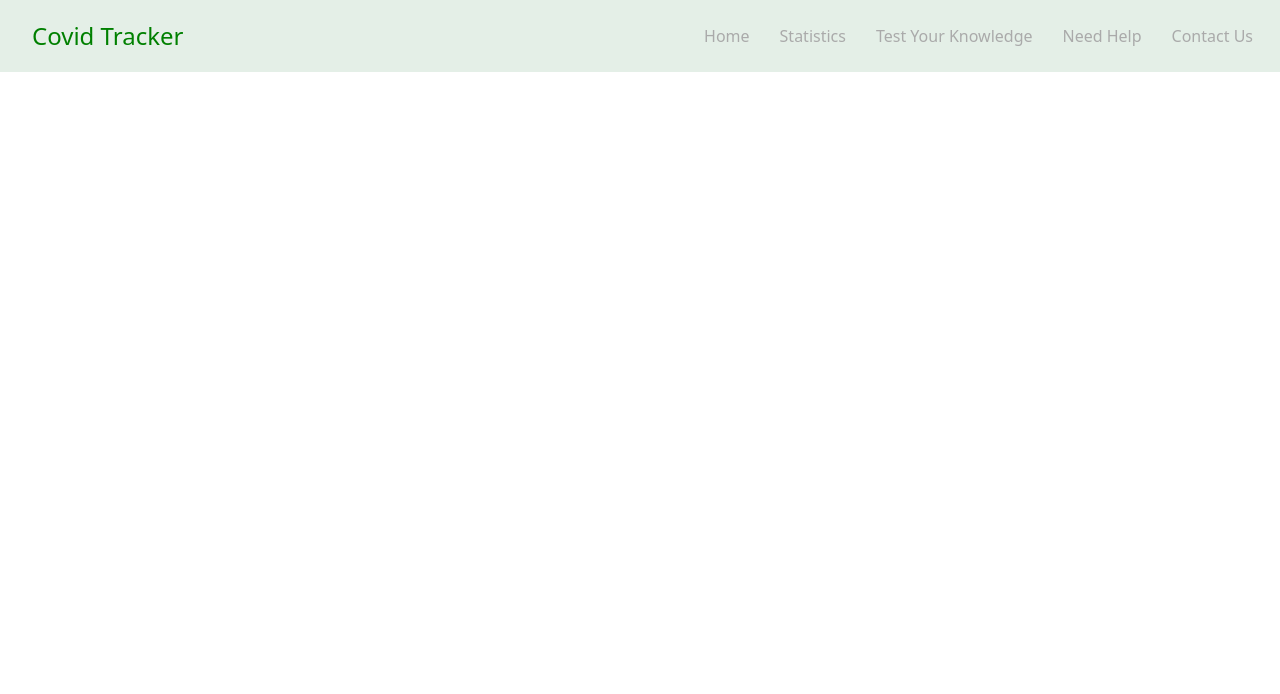
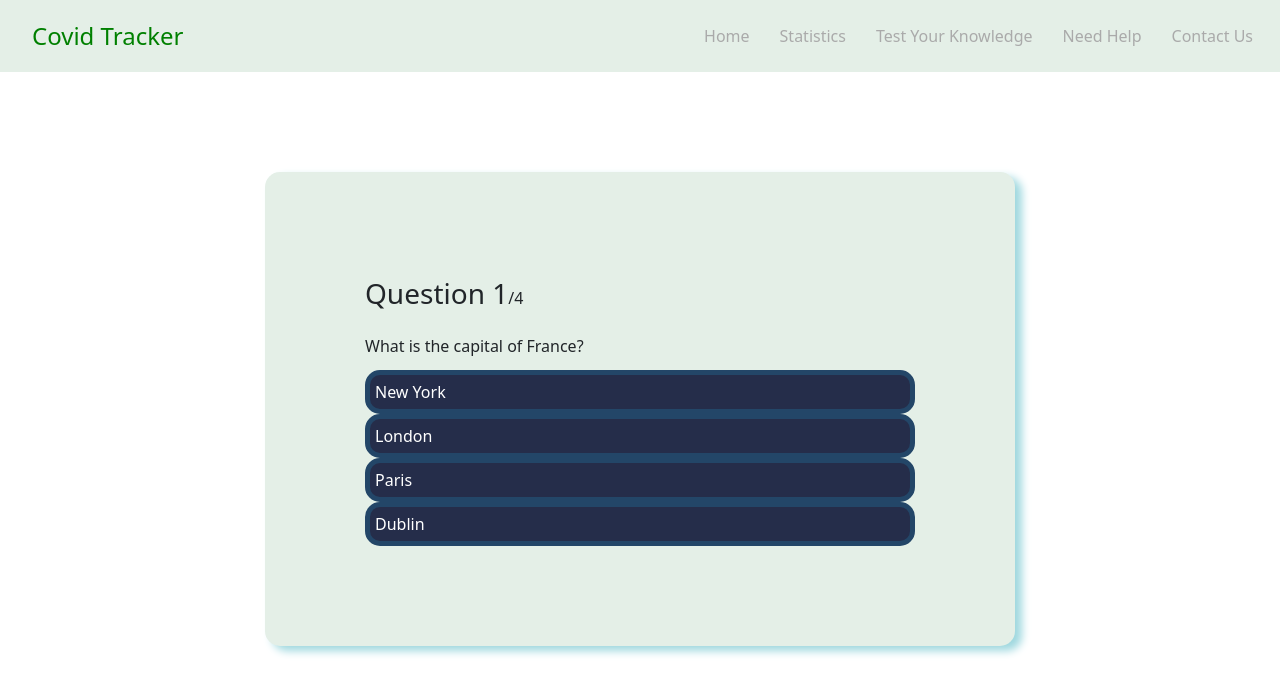
Before and after one commit to deepvashisth/Covid_Tracker, a React (Create React App) app: page /Quiz in a window 1280 px wide. Shown: the top 694 px of the page. Built offline with nearby package versions, Linux system fonts and the light colour scheme; a web font is replaced by a local one.

Commit message:
Quiz added

```diff
--- a/src/App.js
+++ b/src/App.js
@@ -4,6 +4,7 @@ import Contact from './component/Contact'
 import  {BrowserRouter as Router,Switch,Route} from 'react-router-dom';
 import HomeComp from './component/HomeComp'
 import NeedHelp from './component/NeedHelp'
+import Quiz from './component/Quiz'
 
 
 
@@ -17,8 +18,9 @@ const App = () => {
             <Navbar />
             <Switch>
               <Route exact path="/" component={HomeComp} />
-              <Route path="/needhelp"  component={NeedHelp} />
-              <Route path="/contactus"  component={Contact} />
+              <Route path="/NeedHelp"  component={NeedHelp} />
+              <Route path="/Contact"  component={Contact} />
+              <Route path="/Quiz"  component={Quiz} />
           </Switch>
 
 
--- /dev/null
+++ b/src/Css/Quiz.css
@@ -0,0 +1,57 @@
+
+.quizTab {
+  background-color: #e4efe7;
+  width: 750px;
+  min-height: 300px;
+  height: min-content;
+  border-radius: 15px;
+  padding: 100px;
+  box-shadow: 7px 5px 8px 0px #9fd8df;
+  justify-content: space-evenly;
+  margin-left: auto;
+  margin-right: auto;
+  margin-top: 100px;
+
+}
+
+.score-section {
+  display: flex;
+  font-size: 24px;
+  align-items: center;
+}
+
+/* QUESTION/TIMER/LEFT SECTION */
+.question-section {
+  width: 100%;
+}
+
+.question-count {
+  margin-bottom: 20px;
+}
+
+.question-count span {
+  font-size: 28px;
+}
+
+.question-text {
+  margin-bottom: 12px;
+}
+
+.buttonCss {
+  width: 100%;
+  font-size: 16px;
+  color: #ffffff;
+  background-color: #252d4a;
+  border-radius: 15px;
+  display: flex;
+  padding: 5px;
+  justify-content: flex-start;
+  align-items: center;
+  border: 5px solid #234668;
+  cursor: pointer;
+}
+
+
+button:hover {
+  background-color: #555e7d;
+}
--- /dev/null
+++ b/src/Css/QuizHome.css
@@ -0,0 +1,9 @@
+.QuizMain{
+  background-color: White;
+  padding-top: 8%;
+  padding-bottom: 8%;
+  padding-left: 40%;
+}
+.linkButton{
+  color: white;
+}
--- a/src/component/Home.js
+++ b/src/component/Home.js
@@ -32,10 +32,6 @@ const Home = () => {
 
                     </div>
 
-                <hr></hr>
-
-
-
             </div>
 
 
--- a/src/component/HomeComp.js
+++ b/src/component/HomeComp.js
@@ -2,12 +2,14 @@ import React from 'react'
 import Home from './Home'
 import Footer from './Footer'
 import Carousel from './Carousel'
+import QuizHome from './QuizHome'
 
 const HomeComp = () => {
     return (
         <div>
+        <Carousel />
         <Home />
-        <Carousel />
+        <QuizHome />
         <Footer />
         </div>
     )
--- a/src/component/NavigationBar.js
+++ b/src/component/NavigationBar.js
@@ -29,13 +29,13 @@ return (
                 <Link to='/needhelp'>Statistics</Link>
               </li>
               <li>
-                <Link to='/needhelp'>Test Your Knowledge</Link>
+                <Link to='/quiz'>Test Your Knowledge</Link>
               </li>
               <li>
                 <Link to='/needhelp'>Need Help</Link>
               </li>
               <li>
-                <Link to='/'>Contact Us</Link>
+                <Link to='/Contact'>Contact Us</Link>
               </li>
             </ul>
           </nav>
--- /dev/null
+++ b/src/component/Quiz.js
@@ -0,0 +1,84 @@
+import React, { useState } from 'react';
+import '../Css/Quiz.css'
+const Quiz = () => {
+	const questions = [
+		{
+			questionText: 'What is the capital of France?',
+			answerOptions: [
+				{ answerText: 'New York', isCorrect: false },
+				{ answerText: 'London', isCorrect: false },
+				{ answerText: 'Paris', isCorrect: true },
+				{ answerText: 'Dublin', isCorrect: false },
+			],
+		},
+		{
+			questionText: 'Who is CEO of Tesla?',
+			answerOptions: [
+				{ answerText: 'Jeff Bezos', isCorrect: false },
+				{ answerText: 'Elon Musk', isCorrect: true },
+				{ answerText: 'Bill Gates', isCorrect: false },
+				{ answerText: 'Tony Stark', isCorrect: false },
+			],
+		},
+		{
+			questionText: 'The iPhone was created by which company?',
+			answerOptions: [
+				{ answerText: 'Apple', isCorrect: true },
+				{ answerText: 'Intel', isCorrect: false },
+				{ answerText: 'Amazon', isCorrect: false },
+				{ answerText: 'Microsoft', isCorrect: false },
+			],
+		},
+		{
+			questionText: 'How many Harry Potter books are there?',
+			answerOptions: [
+				{ answerText: '1', isCorrect: false },
+				{ answerText: '4', isCorrect: false },
+				{ answerText: '6', isCorrect: false },
+				{ answerText: '7', isCorrect: true },
+			],
+		},
+	];
+
+	const [currentQuestion, setCurrentQuestion] = useState(0);
+	const [showScore, setShowScore] = useState(false);
+	const [score, setScore] = useState(0);
+
+	const handleAnswerOptionClick = (isCorrect) => {
+		if (isCorrect) {
+			setScore(score + 1);
+		}
+
+		const nextQuestion = currentQuestion + 1;
+		if (nextQuestion < questions.length) {
+			setCurrentQuestion(nextQuestion);
+		} else {
+			setShowScore(true);
+		}
+	};
+	return (
+		<div className='quizTab'>
+			{showScore ? (
+				<div className='score-section'>
+					You scored {score} out of {questions.length}
+				</div>
+			) : (
+				<>
+					<div className='question-section'>
+						<div className='question-count'>
+							<span>Question {currentQuestion + 1}</span>/{questions.length}
+						</div>
+						<div className='question-text'>{questions[currentQuestion].questionText}</div>
+					</div>
+					<div className='answer-section'>
+						{questions[currentQuestion].answerOptions.map((answerOption) => (
+							<button className="buttonCss" onClick={() => handleAnswerOptionClick(answerOption.isCorrect)}>{answerOption.answerText}</button>
+						))}
+					</div>
+				</>
+			)}
+		</div>
+	);
+}
+
+export default Quiz
--- /dev/null
+++ b/src/component/QuizHome.js
@@ -0,0 +1,15 @@
+import React from 'react'
+import '../Css/QuizHome.css'
+import {Link} from "react-router-dom";
+
+const QuizHome = () => {
+  return (
+  <div className='QuizMain'>
+    <button type="button" class="btn btn-dark btn-lg download-button">
+      <Link className="linkButton" to='/quiz'>Test Your Knowledge</Link>
+    </button>
+  </div>
+)
+}
+
+export default QuizHome
```
Also changed, not shown: src/component/Contact.js (+12 -18 lines).
